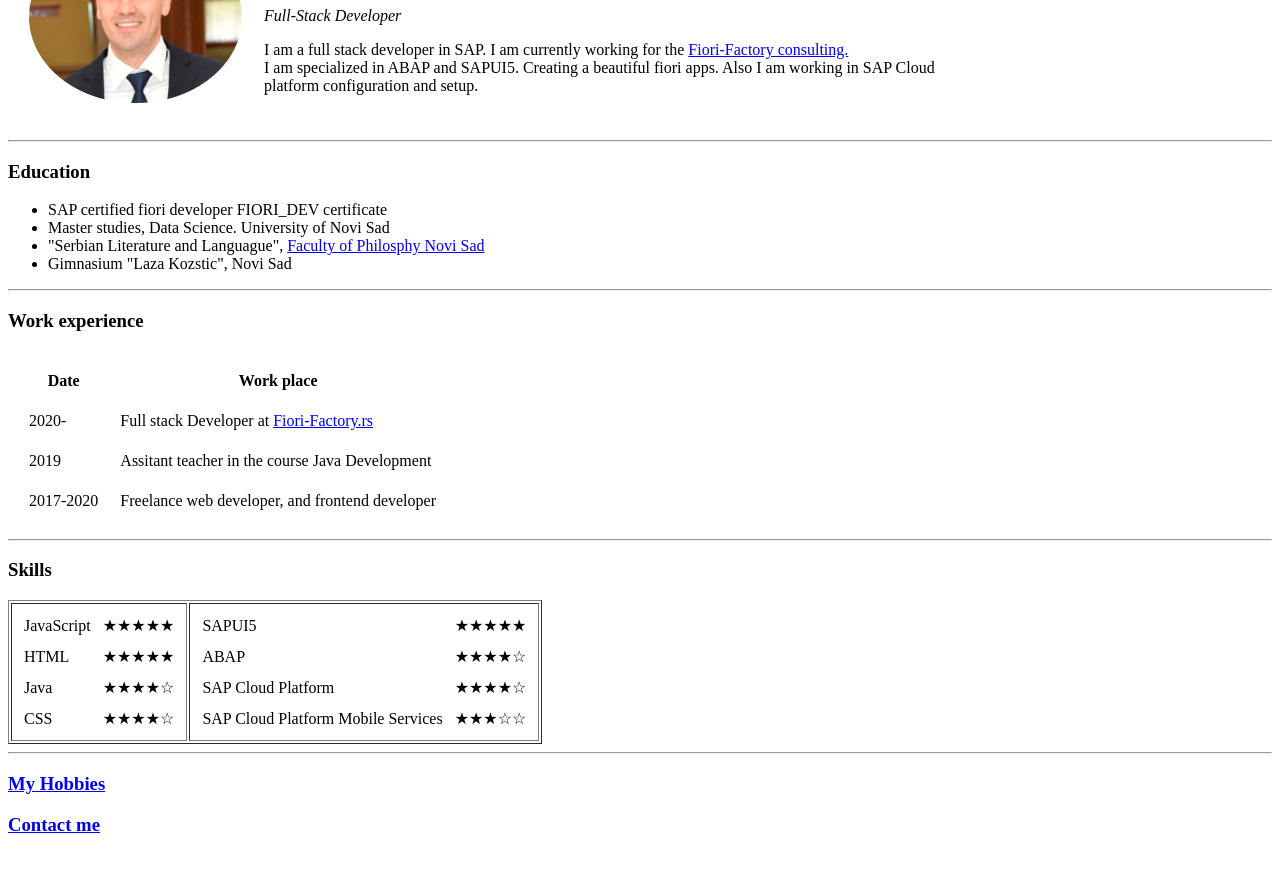
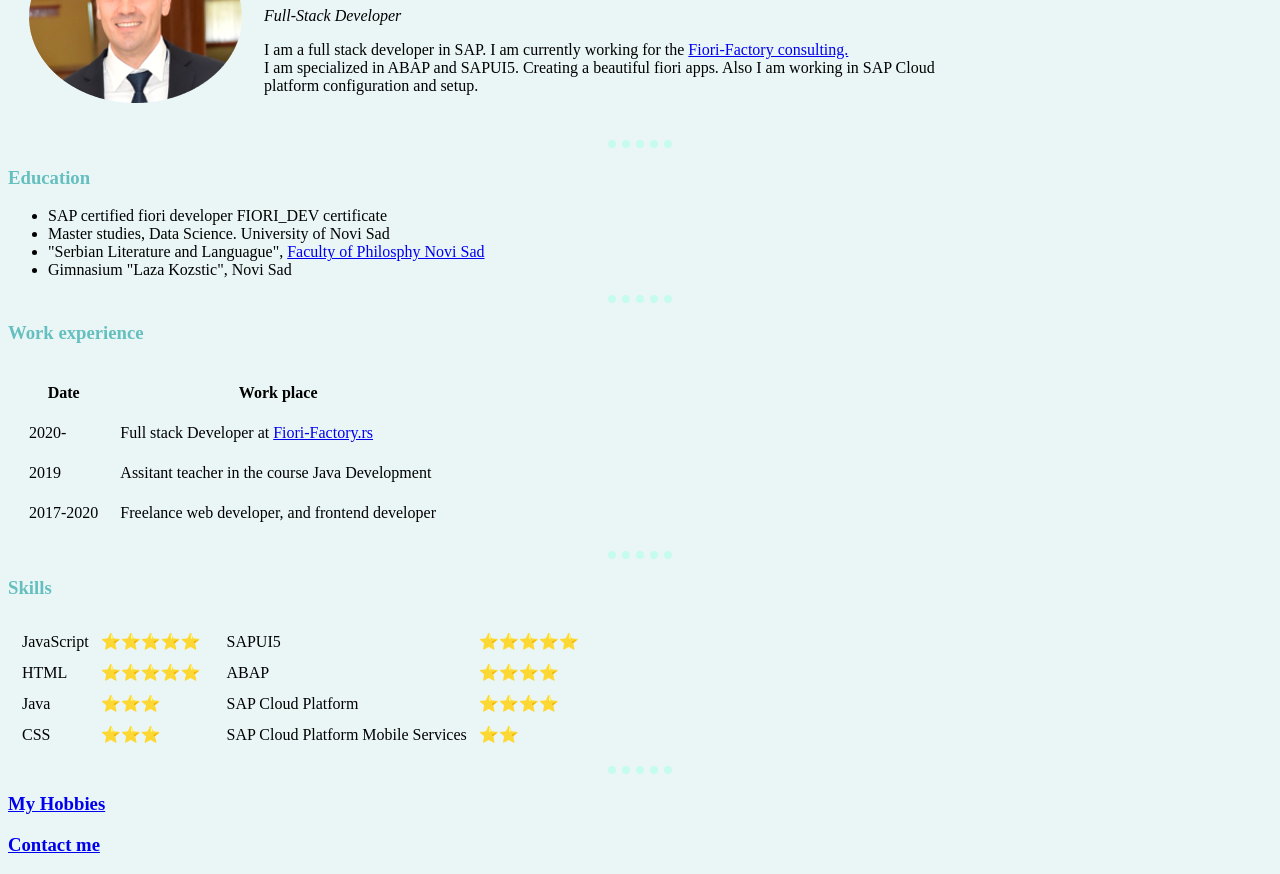
Before and after one commit to zarkojovanovic/cv2, a plain HTML site: page index.html in a window 1280 px wide. Shown: the part 102-976 px from the top of the page. Drawn offline with Linux system fonts and the light colour scheme.

Commit message:
Add files via upload

```diff
--- /dev/null
+++ b/css/styles.css
@@ -0,0 +1,12 @@
+body {
+  background-color: #EAF6F6;
+}
+hr {
+  border: hidden;
+  border-top: 8px dotted #c6fced;
+  width: 5%;
+}
+
+h1, h3 {
+  color: #66bfbf;
+}
--- a/index.html
+++ b/index.html
@@ -4,6 +4,7 @@
 <head>
   <meta charset="utf-8">
   <title>Zarko's Personal Site</title>
+  <link rel="stylesheet" href="css/styles.css">
 </head>
 
 <body>
@@ -63,25 +64,25 @@
   </table>
   <hr>
   <h3>Skills</h3>
-  <table border="1">
+  <table>
     <tr>
       <td>
         <table cellspacing="10">
           <tr>
             <td>JavaScript</td>
-            <td>★★★★★</td>
+            <td>⭐⭐⭐⭐⭐</td>
           </tr>
           <tr>
             <td>HTML</td>
-            <td>★★★★★</td>
+            <td>⭐⭐⭐⭐⭐</td>
           </tr>
           <tr>
             <td>Java</td>
-            <td>★★★★☆</td>
+            <td>⭐⭐⭐</td>
           </tr>
           <tr>
             <td>CSS</td>
-            <td>★★★★☆</td>
+            <td>⭐⭐⭐</td>
           </tr>
         </table>
       </td>
@@ -89,19 +90,19 @@
         <table cellspacing="10">
           <tr>
             <td>SAPUI5</td>
-            <td>★★★★★</td>
+            <td>⭐⭐⭐⭐⭐</td>
           </tr>
           <tr>
             <td>ABAP</td>
-            <td>★★★★☆</td>
+            <td>⭐⭐⭐⭐</td>
           </tr>
           <tr>
             <td>SAP Cloud Platform</td>
-            <td>★★★★☆</td>
+            <td>⭐⭐⭐⭐</td>
           </tr>
           <tr>
             <td>SAP Cloud Platform Mobile Services</td>
-            <td>★★★☆☆</td>
+            <td>⭐⭐</td>
           </tr>
         </table>
       </td>
```
Also changed, not shown: contact.html (+7 -6 lines), hobbies.html (+1 -0 lines).
